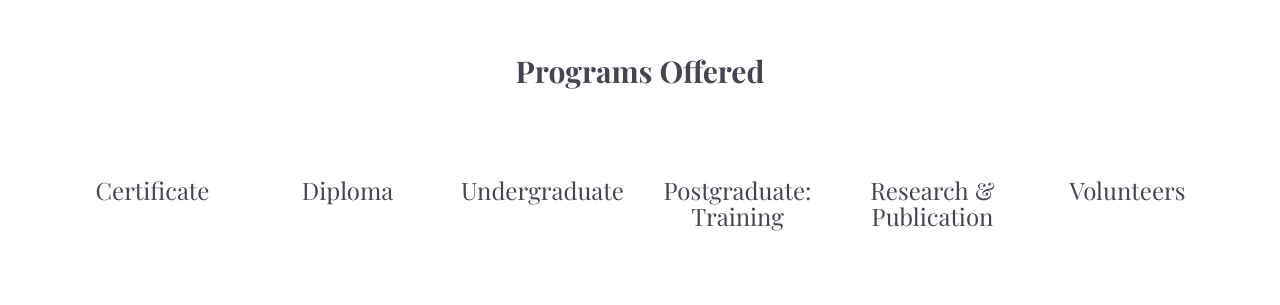
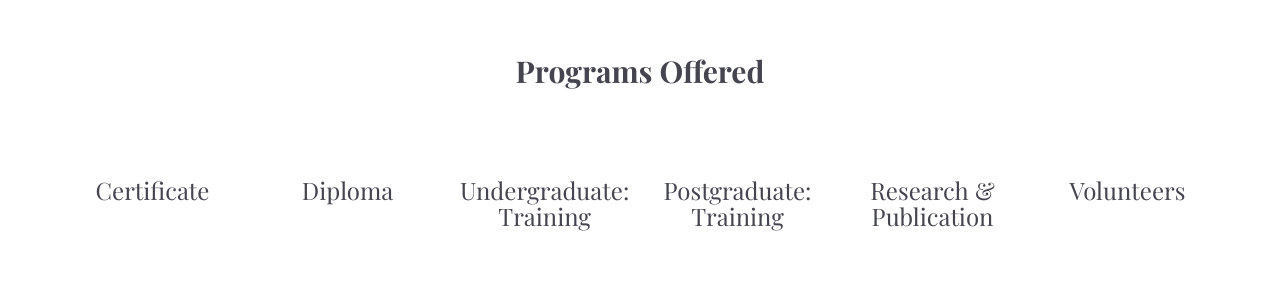
Before and after one commit to harshvardhan219/indoglo, a website: page index.html in a window 1280 px wide. Shown: the part 4440-4745 px from the top of the page. Drawn offline with nearby package versions, Linux system fonts and the light colour scheme; a web font is replaced by a local one.

Commit message:
Version 1.2

```diff
--- a/index.html
+++ b/index.html
@@ -384,7 +384,7 @@
 										</div><!--/.service-img-->
 										<div class="service-txt">
 											<h2>
-												<a href="#">Undergraduate</a>
+												<a href="#">Undergraduate: Training</a>
 											</h2>
 
 										</div><!--/.service-txt-->
```
